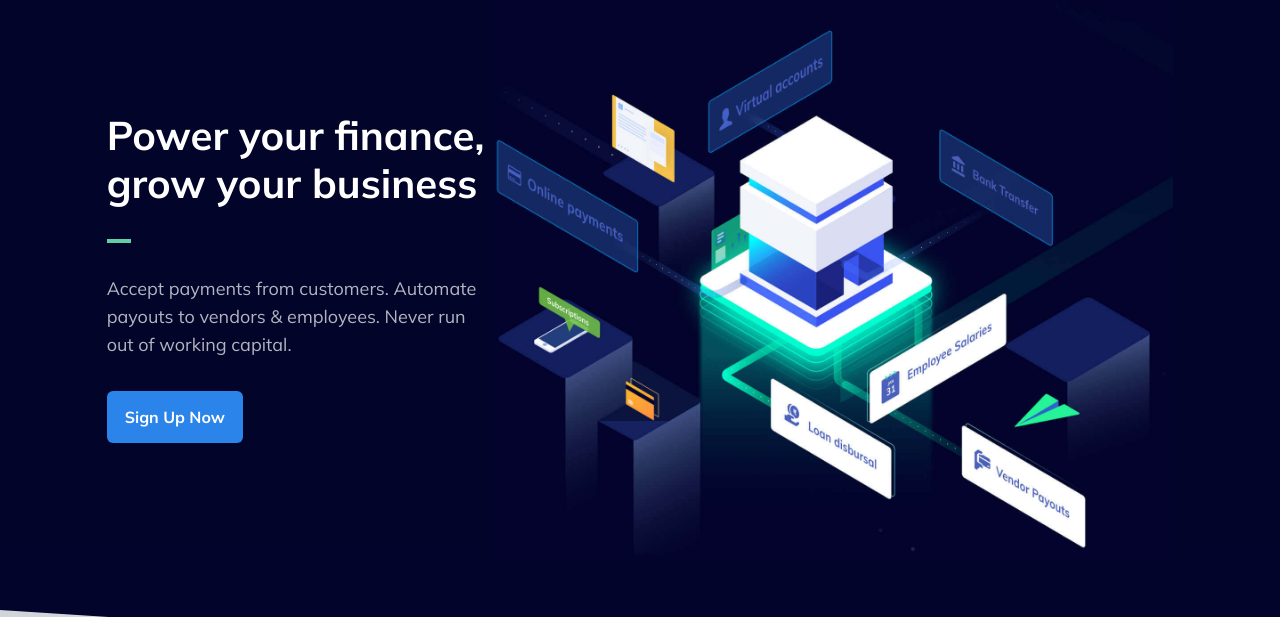
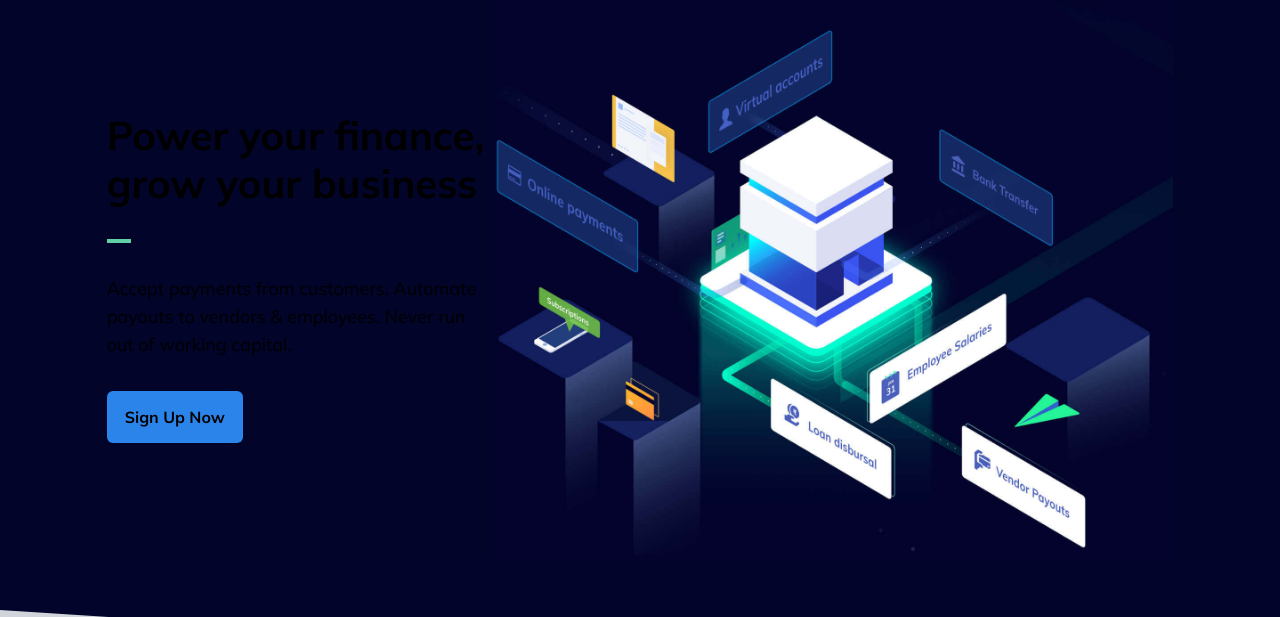
Before and after one commit to bikkukumarprajapati/razorpay-clone, a website built with Vite: page index.html in a window 1280 px wide. Shown: the part 107-724 px from the top of the page. Built offline with nearby package versions, Linux system fonts and the light colour scheme.

Commit message:
Update index.html

```diff
--- a/index.html
+++ b/index.html
@@ -56,7 +56,8 @@
               <img
               src="./images/logo.svg"
               width="125px"
-              height="30px"/>
+              height="30px" />
+
           </a>
 
           <ul class="flex space-x-6">
@@ -153,14 +154,14 @@
   <div class="w-10/12 max-w-[1080px] flex sm:flex-col lg:flex-row justify-between items-center mx-auto ">
       <!--left part-->
       <div class="space-y-8">
-          <h1 class="font-mullish font-bold text-[40px] leading-[1.2] text-white">Power your finance, grow your business</h1>
+          <h1 class="font-mullish font-bold text-[40px] leading-[1.2] text-black">Power your finance, grow your business</h1>
           <div class="w-6 h-1 bg-greenLight"></div>
-          <p class="font-mullish text-[18px] leading-7 text-white opacity-70">
+          <p class="font-mullish text-[18px] leading-7 text-black ">
               Accept payments from customers. Automate payouts to vendors &
               employees. Never run out of working capital.
           </p>
           <button
-          class="bg-lightBlue text-white  py-[14px] px-[18px] rounded-md font-mullish font-bold
+          class="bg-lightBlue text-black  py-[14px] px-[18px] rounded-md font-mullish font-bold
           hover:bg-lightBlue500 transition-all duration-200"
           >Sign Up Now</button>
       </div>
```
